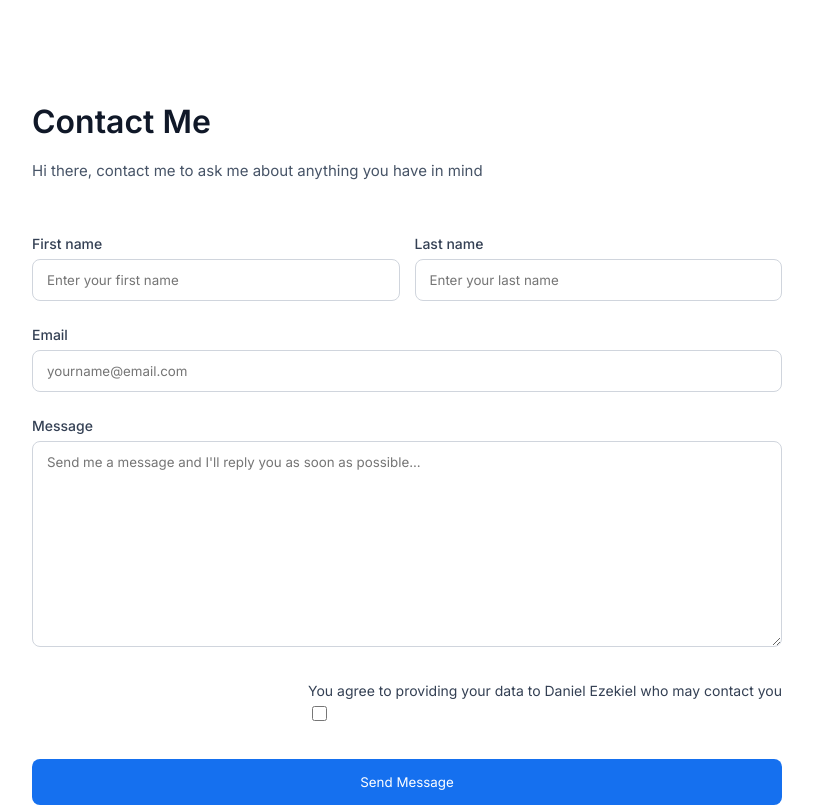
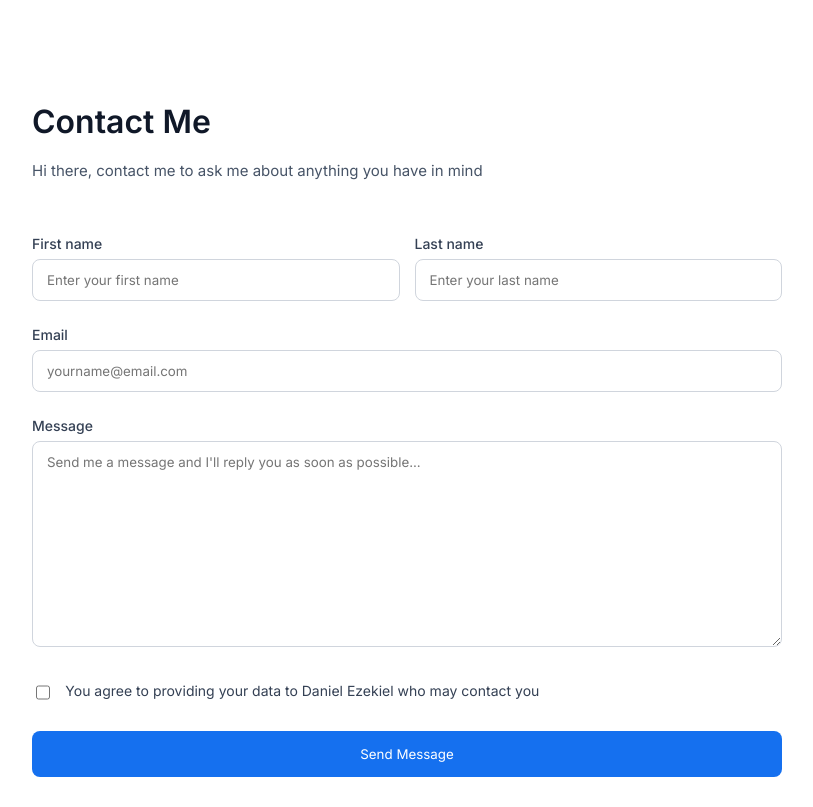
Before and after one commit to Daniel-Ezekiel/HNG-I9, a React (Create React App) app in the folder linktree-profile-page/: page /contact in a window 1280 px wide. Shown: the top 807 px of the page, without its empty margins (233-1046 px from the left). Built offline with nearby package versions, Linux system fonts and the light colour scheme.

Commit message:
style: added styles for the error message

```diff
--- a/linktree-profile-page/src/index.css
+++ b/linktree-profile-page/src/index.css
@@ -161,10 +161,15 @@ footer p{
   margin-bottom: 2.5rem;
 }
 
-.form-control-check{
-  padding: 1rem 0;
+small{
+  color: #475467;
+}
+
+.form-control-check div{
+  padding-top: 1rem;
   display: flex;
-  flex-direction: row-reverse;align-items: flex-start;
+  flex-direction: row-reverse;
+  align-items: flex-start;
   gap: 1.2rem;
 }
 
@@ -178,7 +183,7 @@ label{
 }
 
 .form-control-check label{
-  width: inherit;
+  width: 100%;
   font-weight: 400;
 }
 
@@ -203,6 +208,16 @@ textarea:focus {
   box-shadow: 0px 1px 2px rgba(16, 24, 40, 0.05), 0px 0px 0px 4px #D1E9FF;
 }
 
+.form-field-error{
+  display: block;
+  color: #F89687;
+}
+
+input:invalid,
+textarea:invalid{
+  outline-color: #F89687;
+}
+
 textarea{
   height: 18rem;
 }
@@ -210,6 +225,11 @@ textarea{
 #checkbox{
   width: 1.5rem;
   height: 1.5rem;
+}
+
+.form-success{
+  text-align: center;
+  color: #278c17;
 }
 
 #btn__submit{
```
